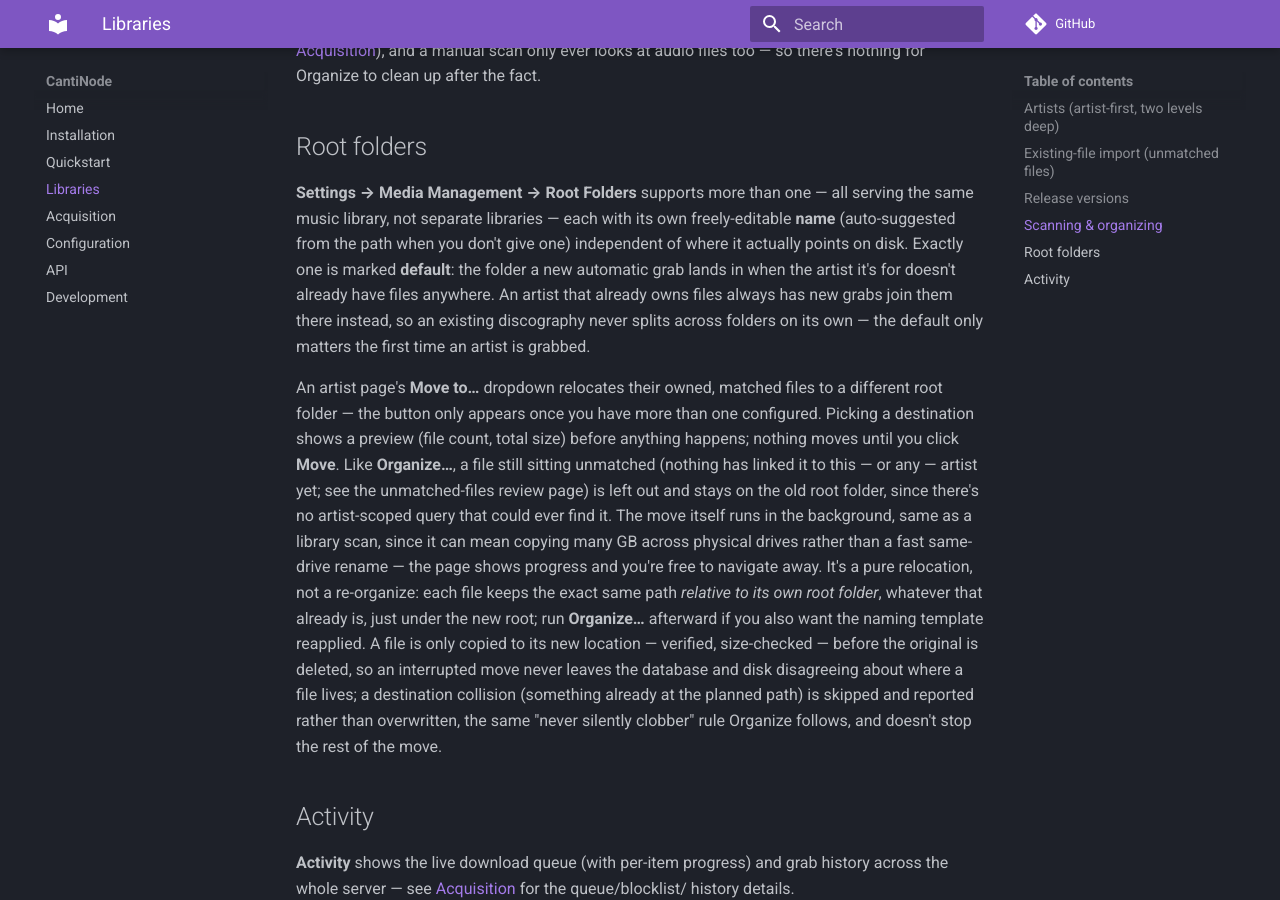
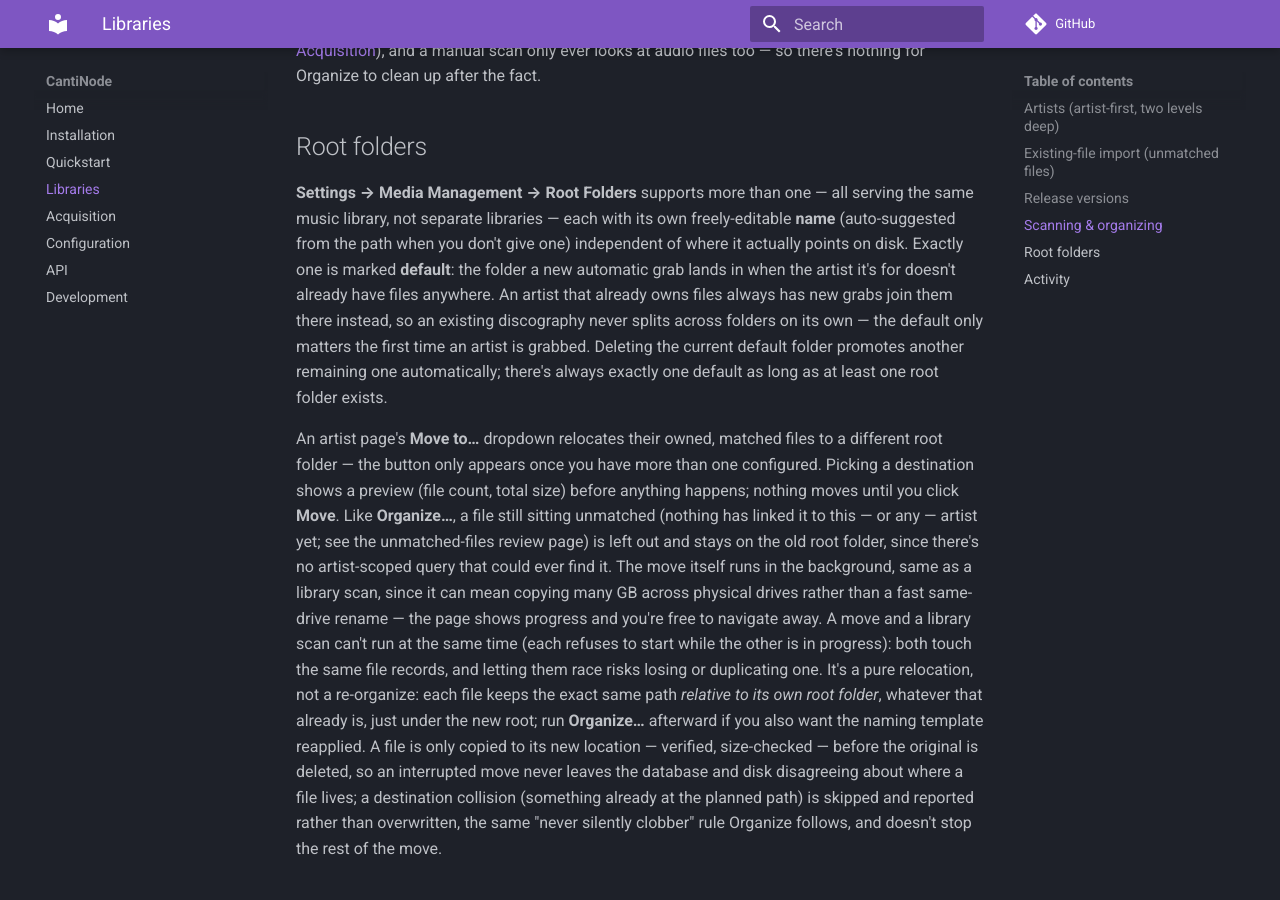
Before and after one commit to obstruct-exit-emit/CantiNode, an MkDocs documentation site: the page built from docs/libraries.md, in a window 1280 px wide and 900 px high, scrolled down 2782 px. Built offline with MkDocs 1.6.1 and Material for MkDocs 9.7.7, drawn with Linux system fonts in a browser that asks for light colours; comment, search, counter and statistics services are not loaded.

Commit message:
Fix nine documentation-accuracy issues found in a deep-dive audit
A full claim-by-claim pass over every doc file against the actual code
found: two stale format-support tables (README/docs/index.md still
listed only flac/mp3/m4a/opus/wav, missing m4b/m4p/ogg/oga/dsf, and
disagreed with README's own later paragraph); the "whole discography"
overclaim for Move survived in CHANGELOG's lead sentence and docs/api.md
even after the earlier pass corrected the body text (also fixed the same
wording in live UI copy — SettingsView and ArtistDetailView — since it's
the same bug, just not in a doc file); docs/acquisition.md's indexer
backoff figures (5min/6hr) were wrong by roughly an order of magnitude
in both directions versus the actual 2min-doubling/20min-cap/2-failure-
grace-period constants; the scan<->move mutual-exclusion and
delete-promotes-new-default behavior added in the last bug-fix commit
had no documentation anywhere; and docs/development.md claimed tagwriter
runs "on organize," but it's only ever invoked by the standalone
write-tags action.

Also adds the CHANGELOG Fixed entry for the previous commit's other
eight bug fixes (scan/move race, orphaned default, racy default-on-add,
stuck-file rollback, missing 404, admin-gating, and the frontend not
surfacing move errors) - all landed in the code and were verified
working, but never got written up.

Co-Authored-By: Claude Sonnet 5 <noreply@anthropic.com>

```diff
--- a/docs/libraries.md
+++ b/docs/libraries.md
@@ -144,7 +144,9 @@ marked **default**: the folder a new automatic grab lands in when the
 artist it's for doesn't already have files anywhere. An artist that
 already owns files always has new grabs join them there instead, so an
 existing discography never splits across folders on its own — the default
-only matters the first time an artist is grabbed.
+only matters the first time an artist is grabbed. Deleting the current
+default folder promotes another remaining one automatically; there's
+always exactly one default as long as at least one root folder exists.
 
 An artist page's **Move to…** dropdown relocates their owned, matched
 files to a different root folder — the button only appears once you have
@@ -156,7 +158,10 @@ page) is left out and stays on the old root folder, since there's no
 artist-scoped query that could ever find it. The move itself runs in the
 background, same as a library scan, since it can mean copying many GB
 across physical drives rather than a fast same-drive rename — the page
-shows progress and you're free to navigate away. It's a pure relocation,
+shows progress and you're free to navigate away. A move and a library
+scan can't run at the same time (each refuses to start while the other is
+in progress): both touch the same file records, and letting them race
+risks losing or duplicating one. It's a pure relocation,
 not a re-organize: each file keeps the exact same path *relative to its
 own root folder*, whatever that already is, just under the new root; run
 **Organize…** afterward if you also want the naming template reapplied. A
```
Also changed, not shown: CHANGELOG.md (+30 -1 lines), README.md (+1 -1 lines), docs/acquisition.md (+5 -3 lines), docs/api.md (+3 -3 lines), docs/development.md (+2 -1 lines), docs/index.md (+1 -1 lines), 2 other files.
